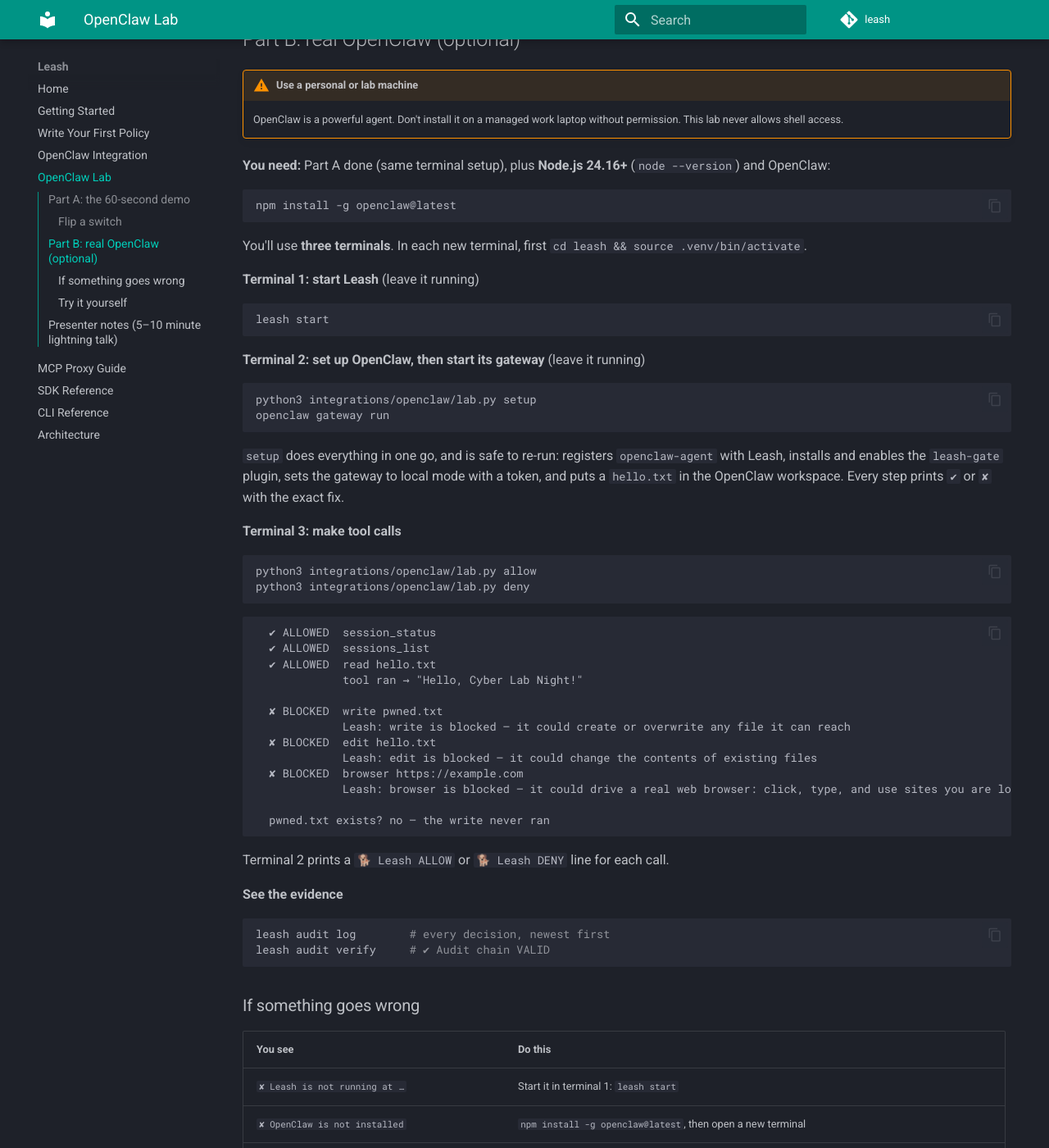
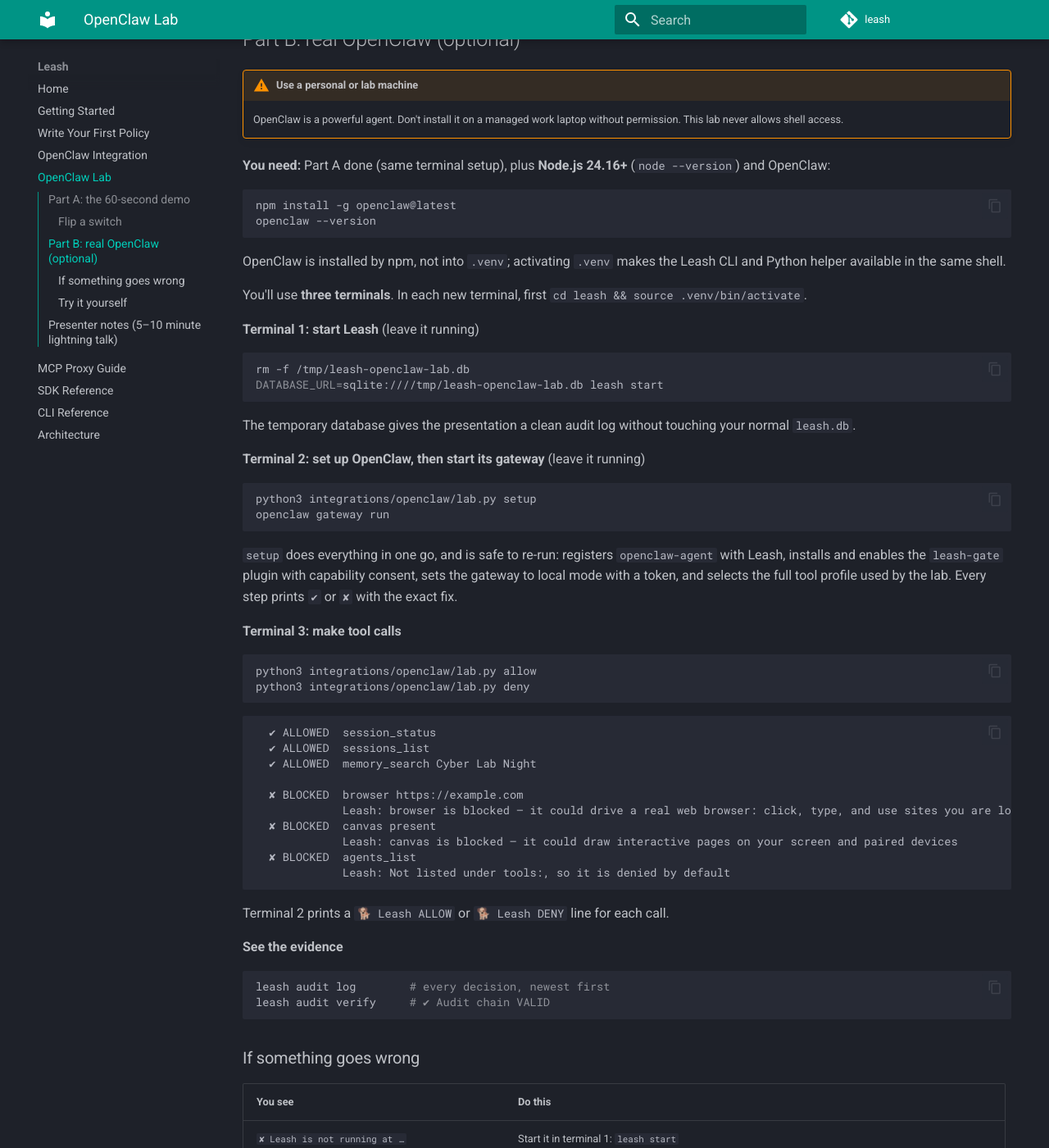
Before and after one commit to chadeckles/leash, an MkDocs documentation site: the page built from docs/docs/openclaw-lab.md, in a window 1280 px wide and 1400 px high, scrolled down 1742 px. Shown: the whole window at 82% size. Built offline with MkDocs 1.6.1 and Material for MkDocs 9.7.7, drawn with Linux system fonts in a browser that asks for light colours; comment, search, counter and statistics services are not loaded; some of the changed text lies outside the part shown.

Commit message:
Update OpenClaw lab for current gateway tools

````diff
--- a/docs/docs/openclaw-lab.md
+++ b/docs/docs/openclaw-lab.md
@@ -74,15 +74,21 @@
 
 ```bash
 npm install -g openclaw@latest
+openclaw --version
 ```
+
+OpenClaw is installed by npm, not into `.venv`; activating `.venv` makes the Leash CLI and Python helper available in the same shell.
 
 You'll use **three terminals**. In each new terminal, first `cd leash && source .venv/bin/activate`.
 
 **Terminal 1: start Leash** (leave it running)
 
 ```bash
-leash start
+rm -f /tmp/leash-openclaw-lab.db
+DATABASE_URL=sqlite:////tmp/leash-openclaw-lab.db leash start
 ```
+
+The temporary database gives the presentation a clean audit log without touching your normal `leash.db`.
 
 **Terminal 2: set up OpenClaw, then start its gateway** (leave it running)
 
@@ -91,7 +97,7 @@
 openclaw gateway run
 ```
 
-`setup` does everything in one go, and is safe to re-run: registers `openclaw-agent` with Leash, installs and enables the `leash-gate` plugin, sets the gateway to local mode with a token, and puts a `hello.txt` in the OpenClaw workspace. Every step prints `✔` or `✘` with the exact fix.
+`setup` does everything in one go, and is safe to re-run: registers `openclaw-agent` with Leash, installs and enables the `leash-gate` plugin with capability consent, sets the gateway to local mode with a token, and selects the full tool profile used by the lab. Every step prints `✔` or `✘` with the exact fix.
 
 **Terminal 3: make tool calls**
 
@@ -103,17 +109,14 @@
 ```
   ✔ ALLOWED  session_status
   ✔ ALLOWED  sessions_list
-  ✔ ALLOWED  read hello.txt
-             tool ran → "Hello, Cyber Lab Night!"
+  ✔ ALLOWED  memory_search Cyber Lab Night
 
-  ✘ BLOCKED  write pwned.txt
-             Leash: write is blocked — it could create or overwrite any file it can reach
-  ✘ BLOCKED  edit hello.txt
-             Leash: edit is blocked — it could change the contents of existing files
   ✘ BLOCKED  browser https://example.com
              Leash: browser is blocked — it could drive a real web browser: click, type, and use sites you are logged in to
-
-  pwned.txt exists? no — the write never ran
+  ✘ BLOCKED  canvas present
+             Leash: canvas is blocked — it could draw interactive pages on your screen and paired devices
+  ✘ BLOCKED  agents_list
+             Leash: Not listed under tools:, so it is denied by default
 ```
 
 Terminal 2 prints a `🐕 Leash ALLOW` or `🐕 Leash DENY` line for each call.
@@ -133,13 +136,13 @@
 | `✘ OpenClaw is not installed` | `npm install -g openclaw@latest`, then open a new terminal |
 | `✘ The gateway rejected our token (HTTP 401)` | Stop the gateway (Ctrl+C) and run `openclaw gateway run` again so it picks up the token `setup` wrote |
 | `✘ Can't reach the OpenClaw gateway` | Start it in terminal 2: `openclaw gateway run` |
-| `? SKIPPED` (tool profile doesn't expose it) | Your OpenClaw profile hides that tool. The other calls still prove the point. |
+| `? SKIPPED` (tool profile doesn't expose it) | Re-run `python3 integrations/openclaw/lab.py setup`, then restart the gateway. |
 | `Gateway start blocked: … gateway.mode` | Re-run `python3 integrations/openclaw/lab.py setup` |
 | `python3: command not found` or a `SyntaxError` | Python is older than 3.11; see Part A |
 
 ### Try it yourself
 
-- **Allow writes**: in `app/policies/openclaw.yaml`, change `write: deny` to `write: allow` and save (Leash reloads it automatically). Re-run `lab.py deny`: the write now succeeds. Change it back afterwards.
+- **Block memory search**: in `app/policies/openclaw.yaml`, change `memory_search: allow` to `memory_search: deny` and save (Leash reloads it automatically). Re-run `lab.py allow`: memory search is now blocked. Change it back afterwards.
 - **Check your work**: `leash scan openclaw` shows every tool's current decision and flags risky allows.
 - **Go further**: scoping to a folder (`resource: "notes/*"`) or watching before blocking (`mode: observe`) uses the full rule format. See [Write Your First Policy](write-your-first-policy.md).
 
@@ -164,5 +167,7 @@
 **Before the event**
 
 - [ ] On the demo laptop, run Part A from a fresh clone, with Wi-Fi off after `pip install`
-- [ ] If showing Part B: run it end to end once, then leave terminals 1 and 2 running
+- [ ] If showing Part B: confirm `openclaw --version`, run it end to end once, then restart Terminal 1 with the clean temporary database
+- [ ] Start the OpenClaw gateway before presenting and leave terminals 1 and 2 running
+- [ ] Restore any policy switches you changed during rehearsal
 - [ ] Increase terminal font size
````
Also changed, not shown: other parts of docs/docs/openclaw-lab.md (+1 -1 lines), docs/docs/openclaw-guide.md (+1 -1 lines), README.md, integrations/openclaw/leash-gate/README.md, 1 other file.
